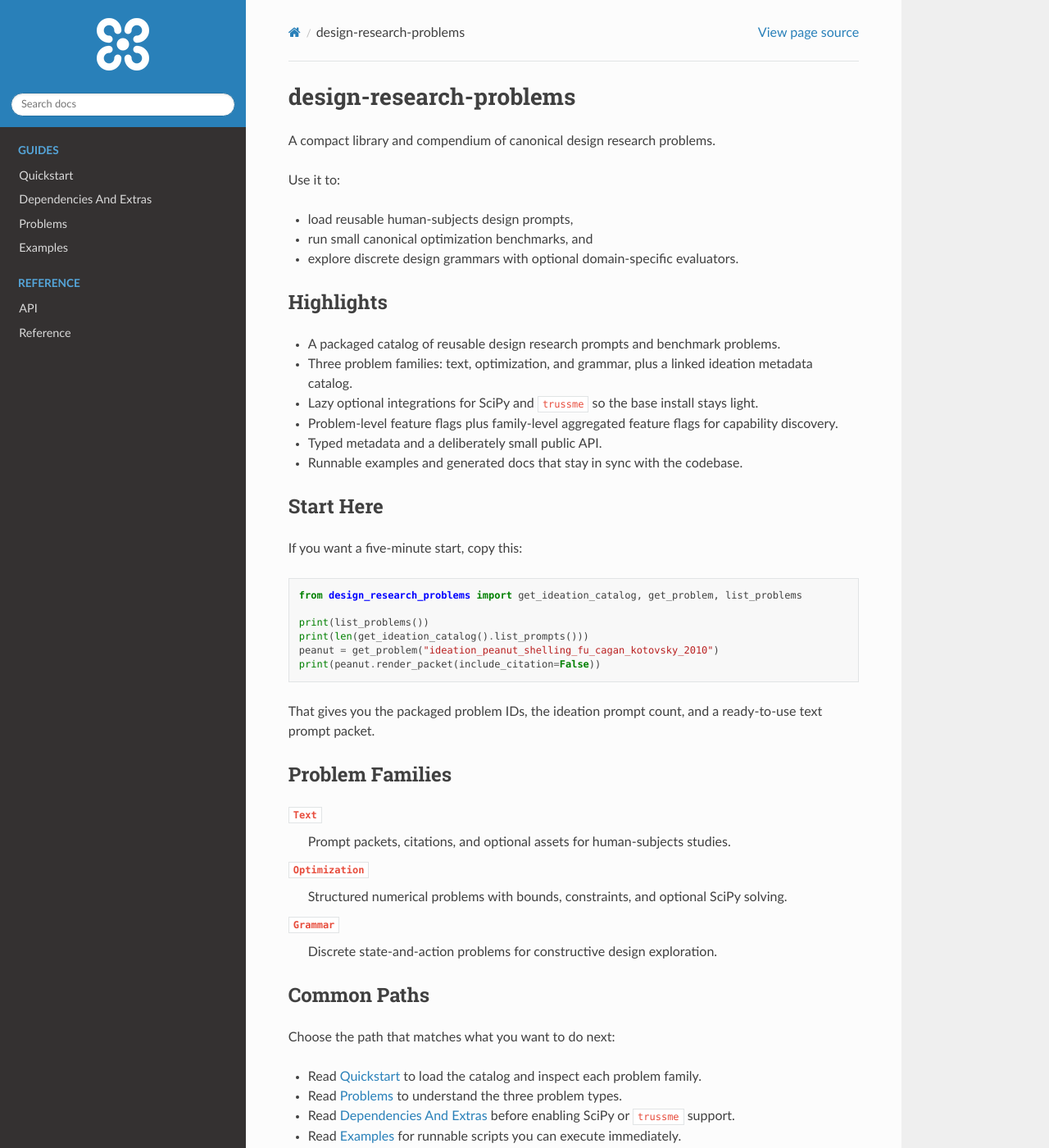
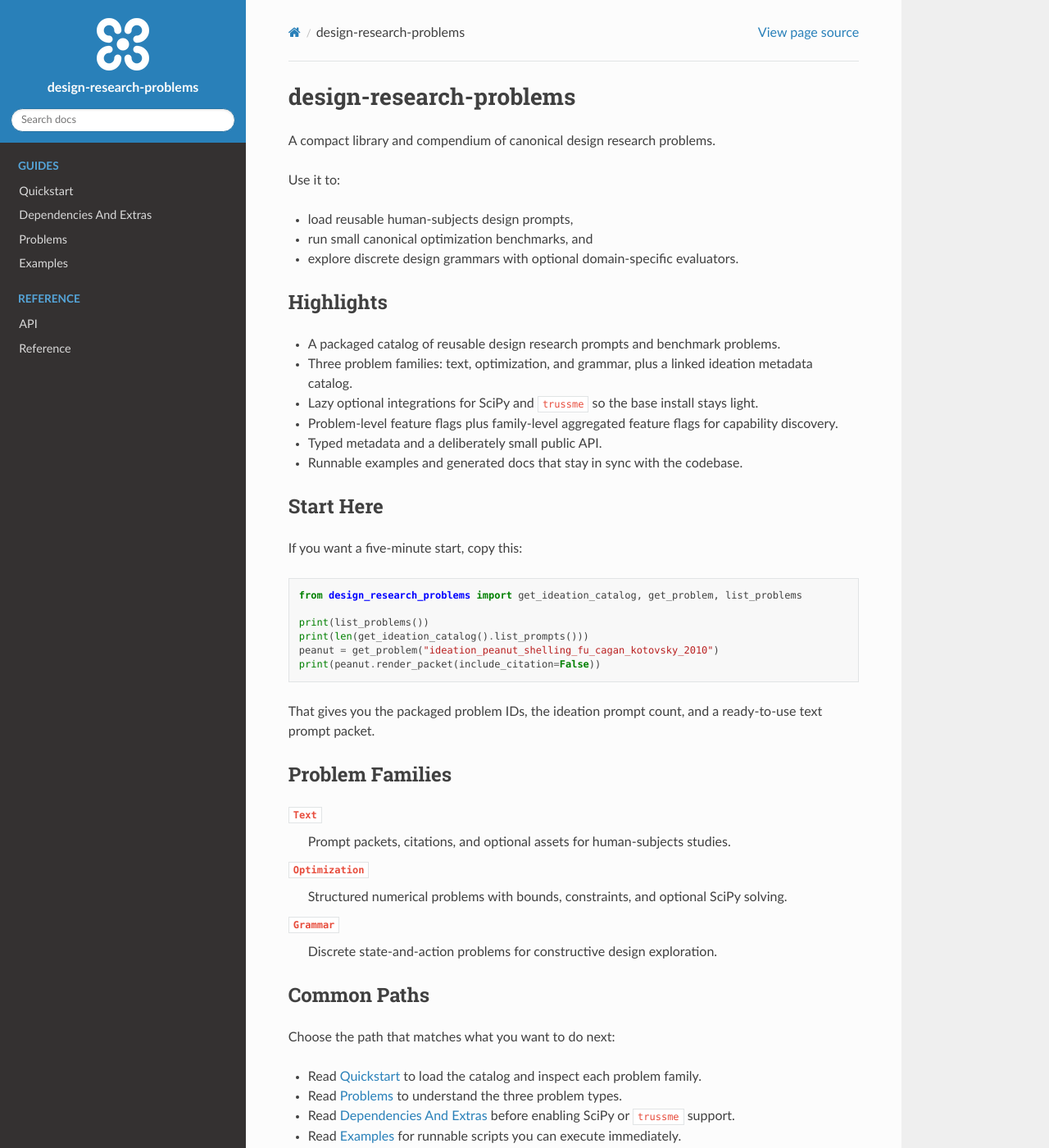
Before and after one commit to cmudrc/design-research-problems, a Sphinx documentation site: the page built from docs/index.rst, in a window 1280 px wide and 1400 px high. Shown: the whole window at 82% size. Built offline with Sphinx 7.4.7 and the Read the Docs theme 3.1.0, drawn with Linux system fonts in a browser that asks for light colours.

Commit message:
make ci passing

```diff
--- /dev/null
+++ b/docs/_static/custom.css
@@ -0,0 +1,16 @@
+.wy-side-nav-search > a.icon.icon-home {
+  display: flex;
+  flex-direction: column;
+  align-items: center;
+  gap: 0.5rem;
+  text-align: center;
+}
+
+.wy-side-nav-search > a.icon.icon-home::before {
+  display: none;
+}
+
+.wy-side-nav-search > a.icon.icon-home img.logo {
+  order: -1;
+  margin: 0;
+}
--- a/docs/conf.py
+++ b/docs/conf.py
@@ -59,8 +59,10 @@
         html_theme = "alabaster"
 
 html_static_path = ["_static"]
+html_css_files = ["custom.css"]
 html_logo = "drc.png"
-html_theme_options = {"logo_only": True}
+html_title = project
+html_theme_options = {"logo_only": False}
 
 linkcheck_retries = 2
 linkcheck_timeout = 10
```
